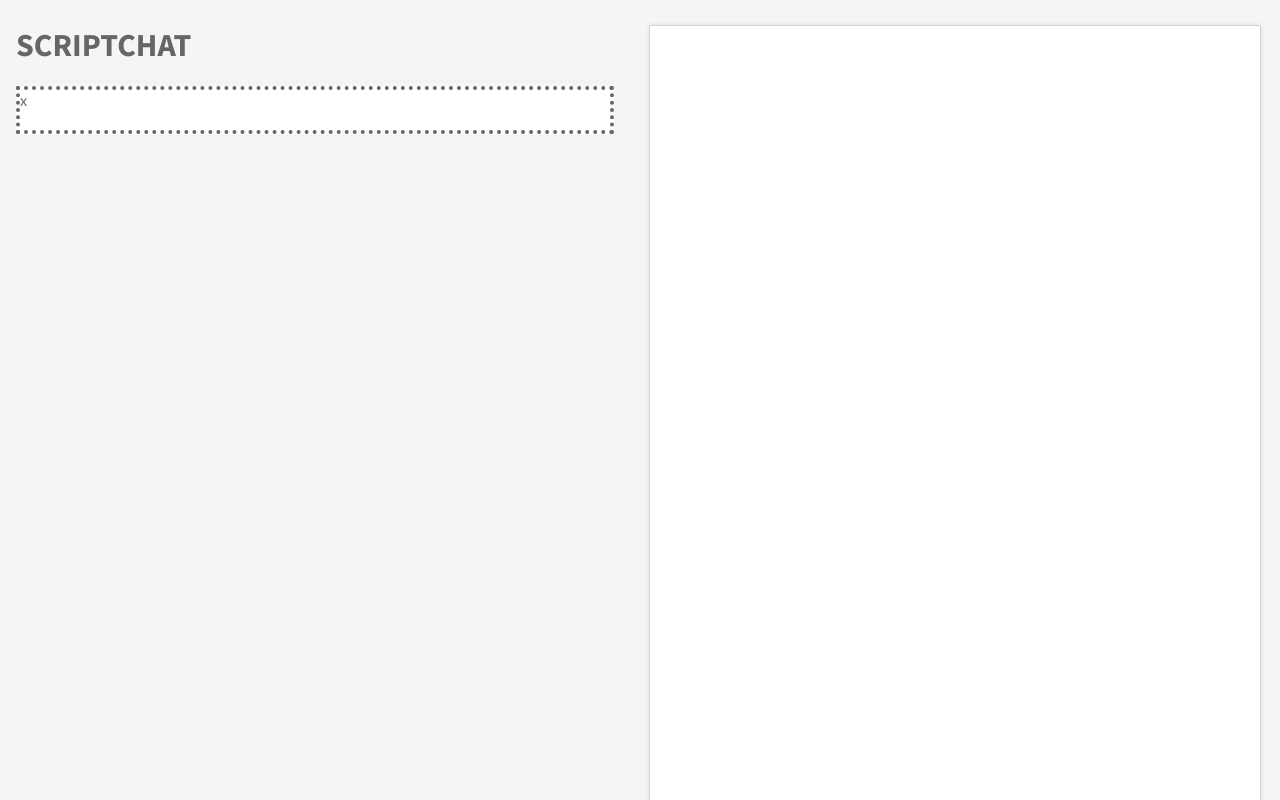
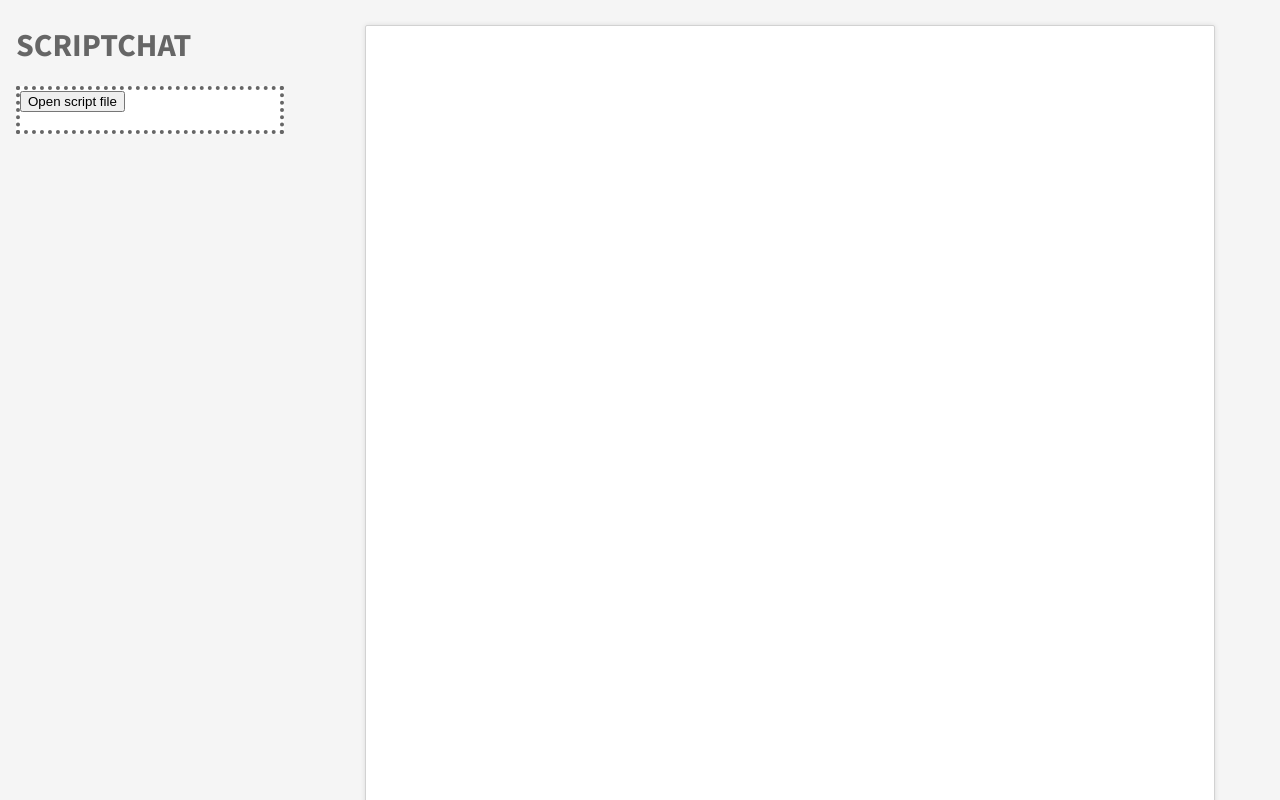
Before and after one commit to BadIdeaFactory/scriptchat, a React (Create React App) app: page / in a window 1280 px wide. Built offline with nearby package versions, Linux system fonts and the light colour scheme.

Commit message:
rejiggering layout

```diff
--- a/src/components/App.css
+++ b/src/components/App.css
@@ -10,11 +10,15 @@
 }
 
 .control-pane {
-  flex-grow: 1;
+  width: 300px;
   overflow-y: auto;
 }
 
 .script-pane {
   min-width: 650px;
+  flex-grow: 1;
   overflow-y: auto;
+  padding-left: 1em;
+  padding-right: 1em;
+  text-align: center;
 }
--- a/src/components/Filedrop.js
+++ b/src/components/Filedrop.js
@@ -73,7 +73,9 @@
         onDragOver={this.onDragOver}
         onDragLeave={this.onDragLeave}
         onDrop={this.onDrop}
-      >x</div>
+      >
+        <button onClick={this.onClickOpenFileButton}>Open script file</button>
+      </div>
     )
   }
 }
--- a/src/components/Script.js
+++ b/src/components/Script.js
@@ -6,6 +6,26 @@
 class Script extends React.Component {
   static propTypes = {
     fountain: PropTypes.object
+  }
+
+  constructor (props) {
+    super(props)
+
+    this.state = {
+      size: 'large'
+    }
+  }
+
+  // todo: shouldcomponentupdate should check this.state.size
+
+  componentDidMount () {
+    window.addEventListener('resize', (event) => {
+      if (window.innerWidth < 1100) {
+        this.setState({ size: 'small' })
+      } else {
+        this.setState({ size: 'large' })
+      }
+    })
   }
 
   getTitlePage () {
@@ -23,9 +43,10 @@
   render () {
     const fountain = this.props.fountain
     const titlePage = this.getTitlePage()
+    const size = (this.state.size === 'large') ? 'dpi100' : 'dpi72'
 
     return (
-      <div id="script" className="us-letter dpi72">
+      <div id="script" className={`us-letter ${size}`}>
         {titlePage}
         <div className="page" dangerouslySetInnerHTML={{ __html: fountain && fountain.html && fountain.html.script || '' }} />
       </div>
```
